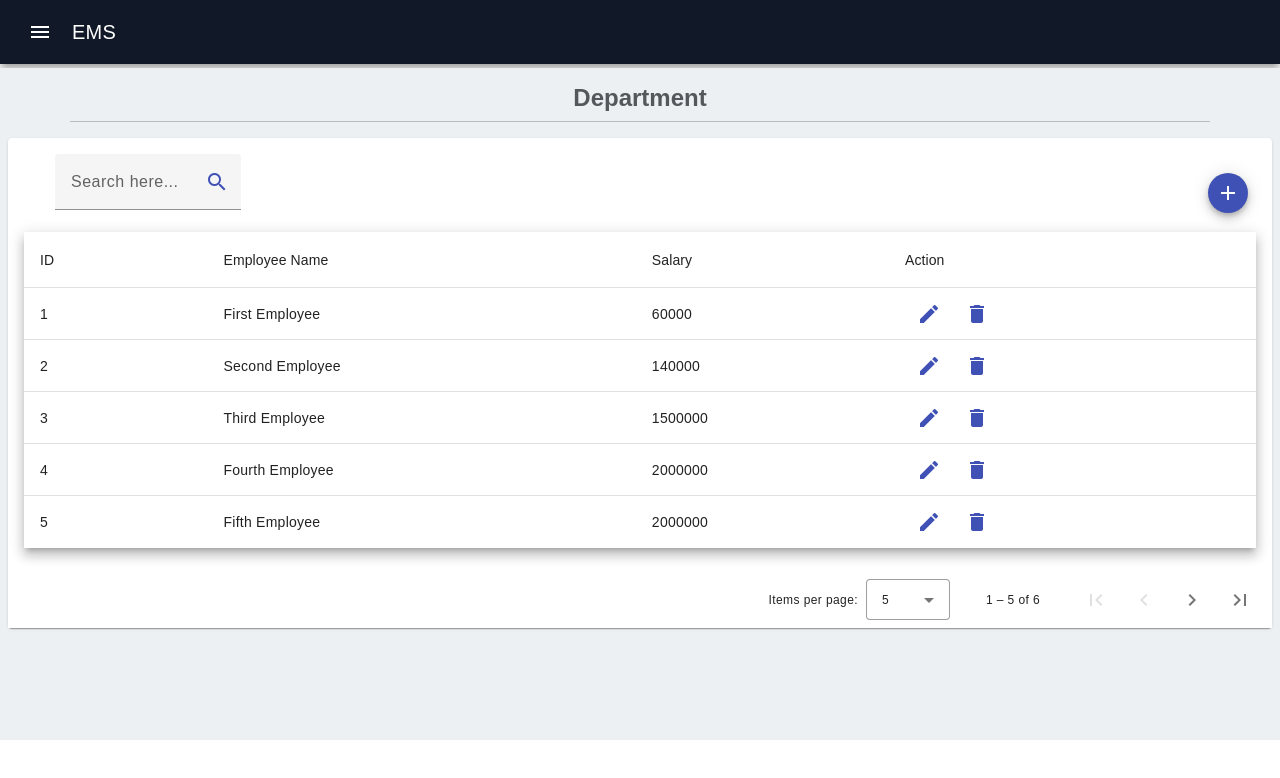
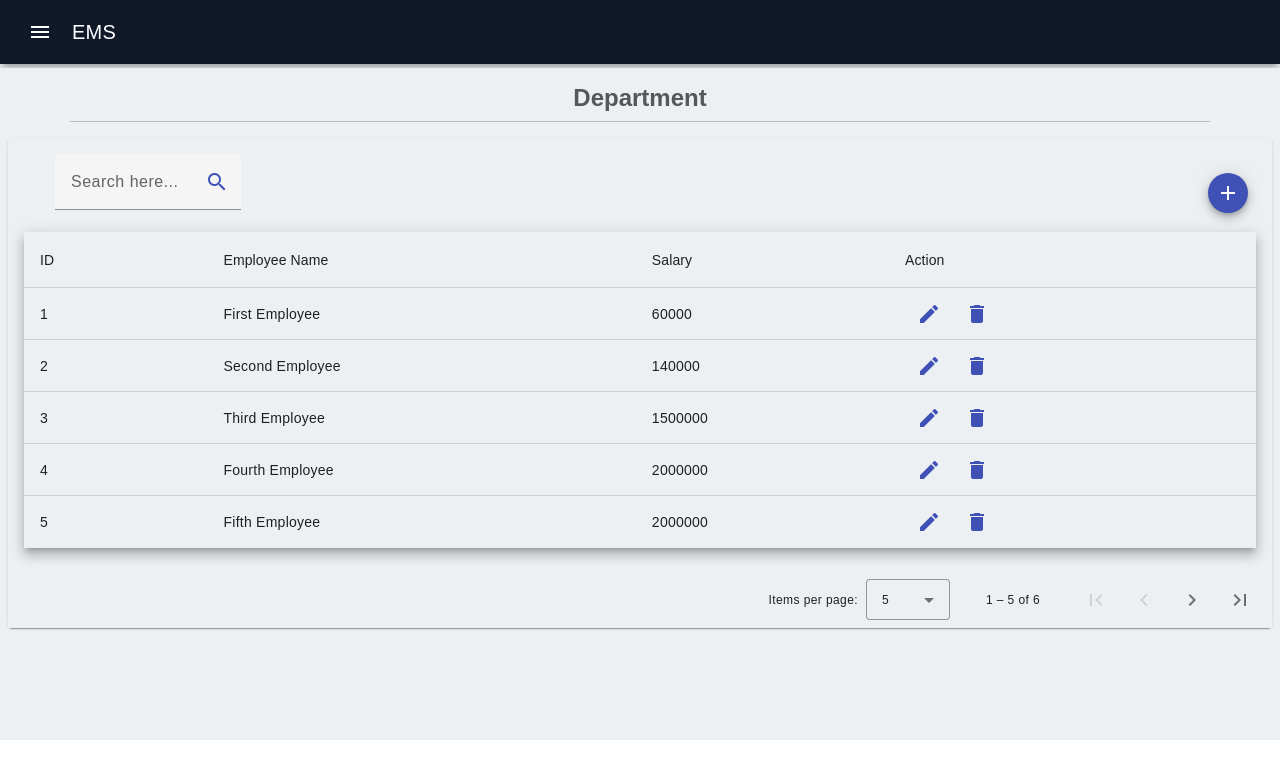
Before and after one commit to jayshree-1310/Employee_Management_system, an Angular app: page /manage-salary in a window 1280 px wide. Shown: the top 778 px of the page. Built offline with nearby package versions, Linux system fonts and the light colour scheme.

Commit message:
change style to manage-salary component

```diff
--- a/src/app/Admin/manage-salary/manage-salary.component.css
+++ b/src/app/Admin/manage-salary/manage-salary.component.css
@@ -0,0 +1,12 @@
+.mat-mdc-row .mat-mdc-cell {
+  cursor: pointer;
+}
+
+mat-card,
+mat-card-footer,
+mat-paginator {
+  background-color: #ecf0f3;
+}
+table {
+  background-color: #ecf0f3;
+}
```
